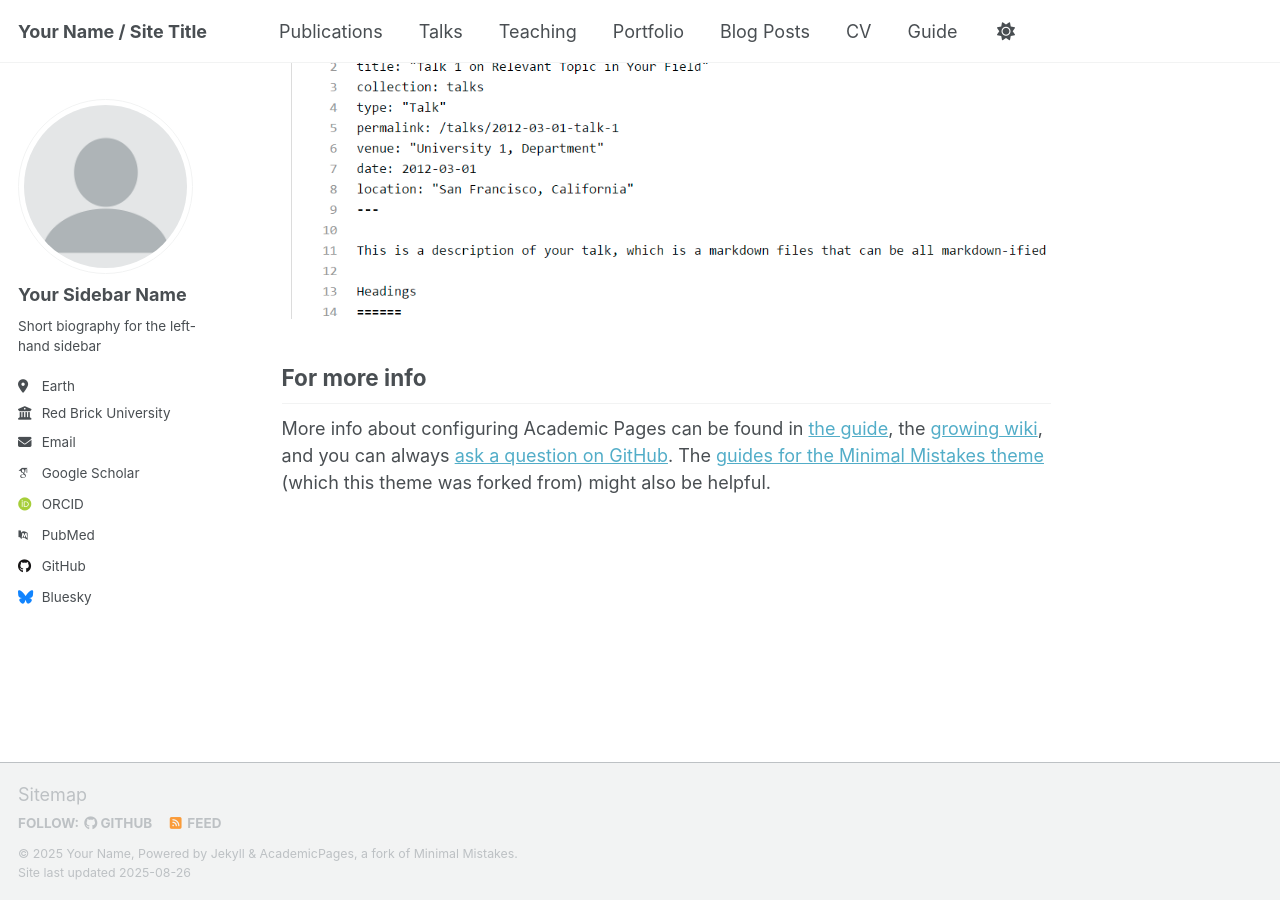
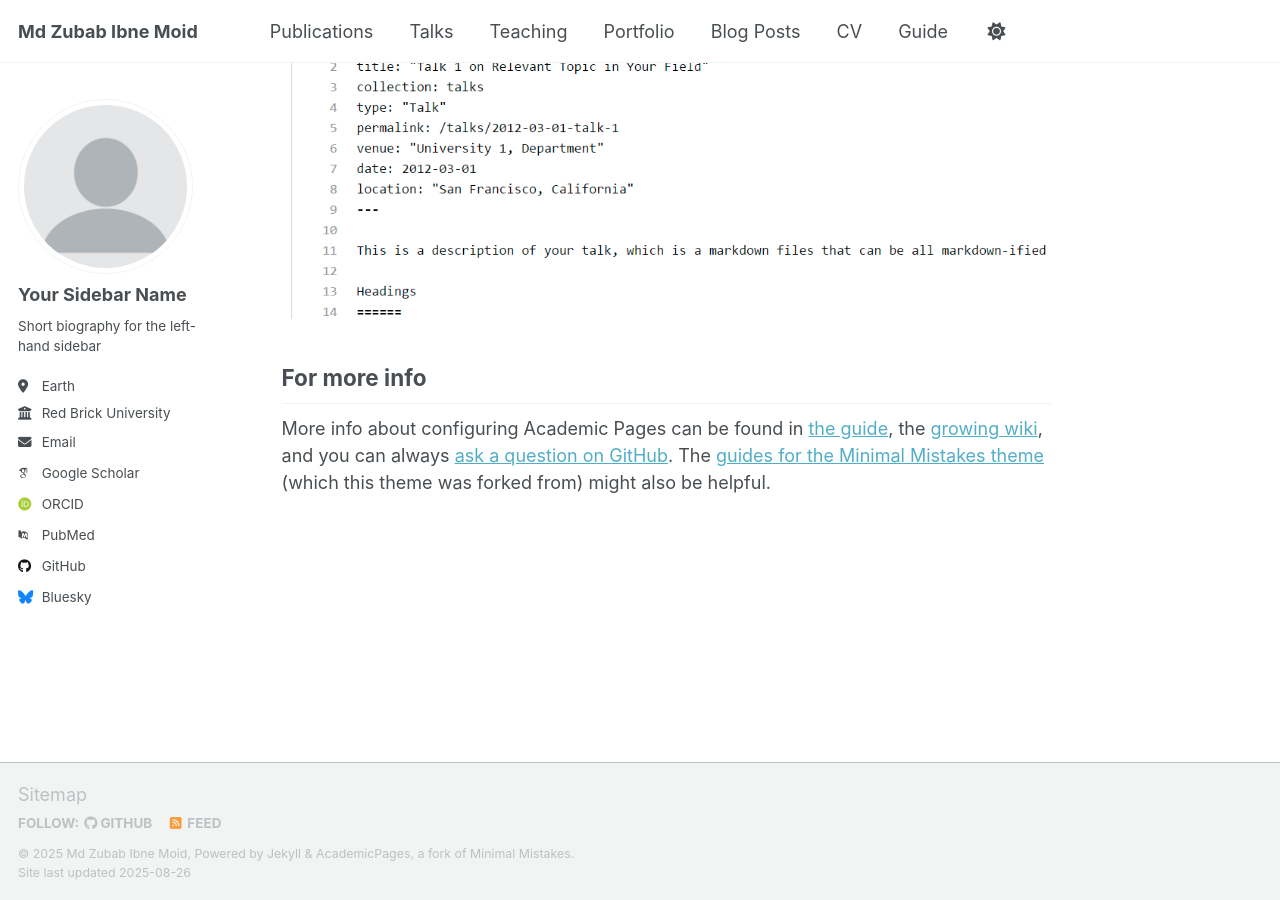
Before and after one commit to Zubab/Zubab.github.io, a Jekyll site: the page built from _pages/about.md, in a window 1280 px wide and 900 px high, scrolled down 2880 px. Built offline with Jekyll 4.4.1, drawn with Linux system fonts in a browser that asks for light colours; some web fonts are replaced; a script that is not in the unit is left out.

Commit message:
_config.yml

```diff
--- a/_config.yml
+++ b/_config.yml
@@ -9,13 +9,13 @@
 # Basic Site Settings
 locale                   : "en-US"
 site_theme               : "default" # Currently available options are "default", "air"
-title                    : "Your Name / Site Title"
+title                    : "Md Zubab Ibne Moid"
 title_separator          : "-"
-name                     : &name "Your Name"
-description              : &description "personal description"
-url                      : https://academicpages.github.io # the base hostname & protocol for your site e.g. "https://[your GitHub username].github.io" or if you already have some other page hosted on Github then use "https://[your GitHub username].github.io/[Your Repo Name]"
+name                     : &name "Md Zubab Ibne Moid"
+description              : &description "Ph.D. Candidate, Economics, UNCG"
+url                      : "https://Zubab.github.io"
 baseurl                  : "" # the subpath of your site, e.g. "/blog"
-repository               : "academicpages/academicpages.github.io"
+repository               : "Zubab/Zubab.github.io"
 
 # Site Author - The following control what appear as part of the author content on the side bar.
 #               If a field is blank the icon and link will not appear, otherwise it will be shown.
```
